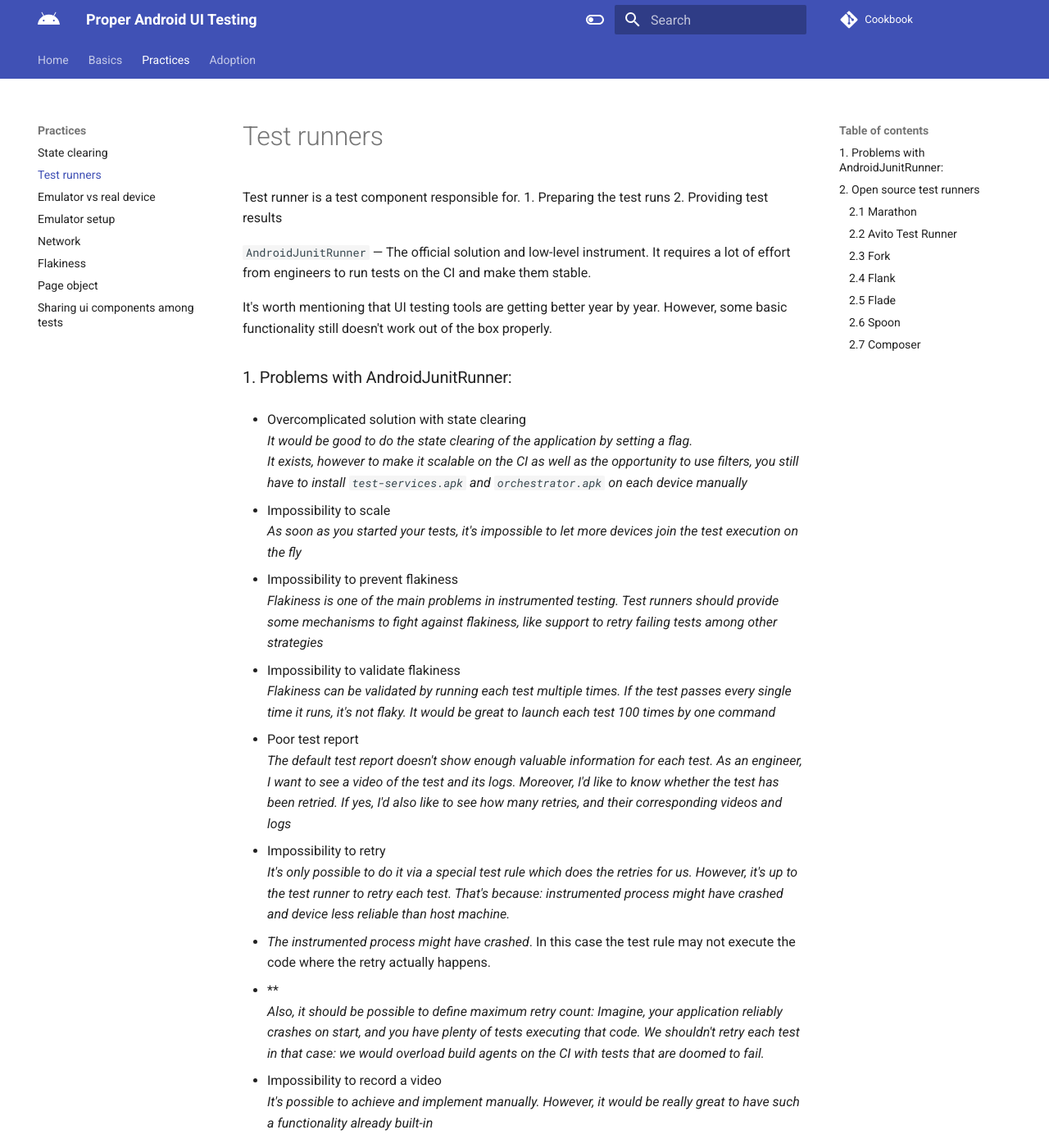
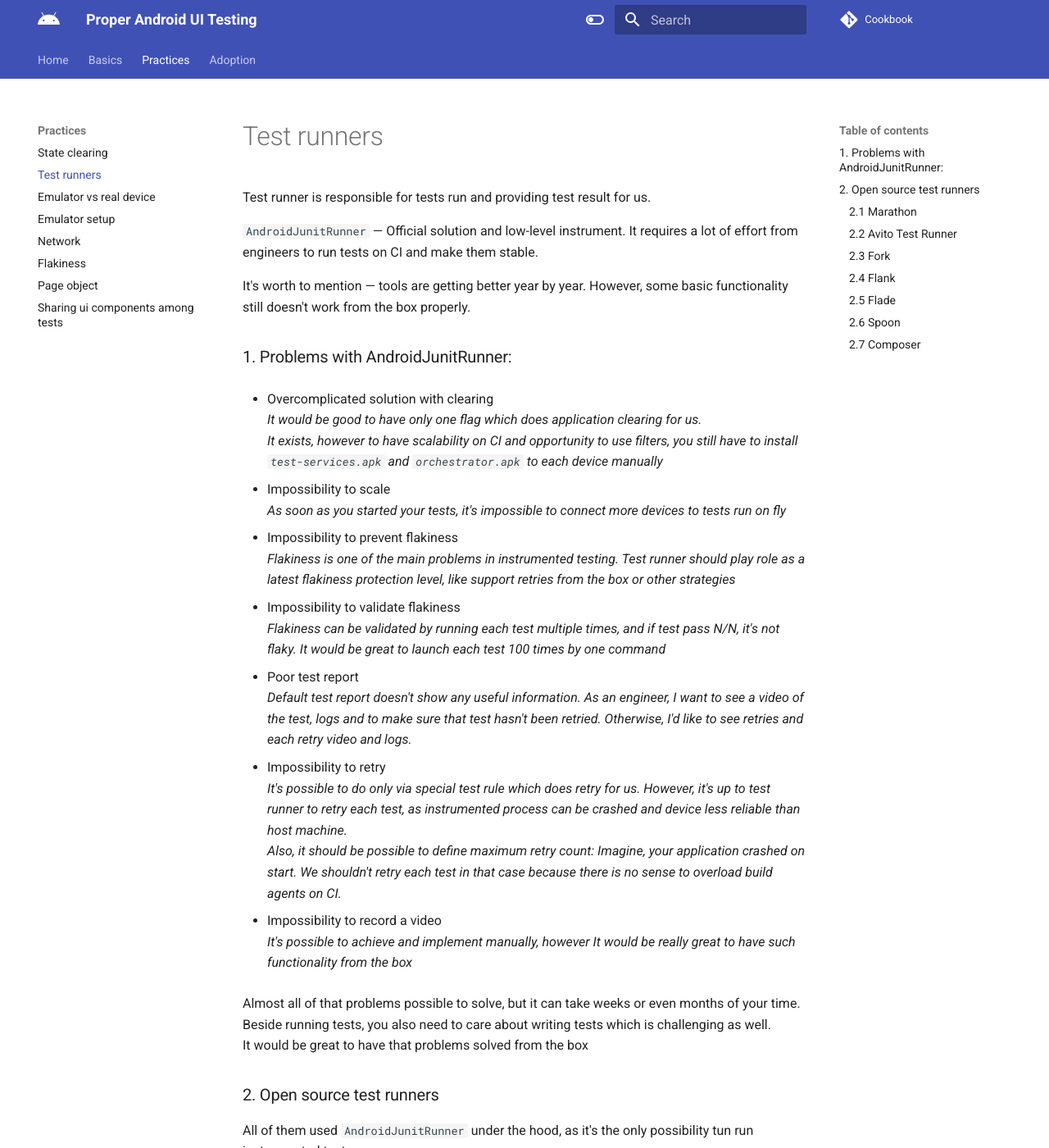
Before and after one commit to android-ui-testing/Cookbook, an MkDocs documentation site: the page built from docs/content/practices/test_runners_review.md, in a window 1280 px wide and 1400 px high. Shown: the whole window at 82% size. Built offline with MkDocs 1.6.1 and Material for MkDocs 9.7.7, drawn with Linux system fonts in a browser that asks for light colours; emoji names are drawn with the system emoji font; comment, search, counter and statistics services are not loaded; some of the changed text lies outside the part shown.

Commit message:
Revert "Review of "Test Runners review""
This reverts commit 8cd9f38f0575ea970c6a881fb1f9cd3a09663939.

```diff
--- a/docs/content/practices/test_runners_review.md
+++ b/docs/content/practices/test_runners_review.md
@@ -1,67 +1,64 @@
 # Test runners
 
-Test runner is a test component responsible for.
-1. Preparing the test runs
-2. Providing test results
+Test runner is responsible for tests run and providing test result for us.
 
-`AndroidJunitRunner` — The official solution and low-level instrument. It requires a lot of effort from engineers to run
-tests on the CI and make them stable.
+`AndroidJunitRunner` — Official solution and low-level instrument. It requires a lot of effort from engineers to run
+tests on CI and make them stable.
 
-It's worth mentioning that UI testing tools are getting better year by year. However, some basic functionality still doesn't work out
-of the box properly.
+It's worth to mention — tools are getting better year by year. However, some basic functionality still doesn't work from
+the box properly.
 
 ### 1. Problems with AndroidJunitRunner:
 
-* Overcomplicated solution with state clearing
+* Overcomplicated solution with clearing
   <br>
-  _It would be good to do the state clearing of the application by setting a flag.
+  _It would be good to have only one flag which does application clearing for us.
   <br>
-  It exists, however to make it scalable on the CI as well as the opportunity to use filters, you still have to
-  install `test-services.apk` and `orchestrator.apk` on each device manually_
+  It exists, however to have scalability on CI and opportunity to use filters, you still have to
+  install `test-services.apk` and `orchestrator.apk` to each device manually_
 
 
 * Impossibility to scale
   <br>
-  _As soon as you started your tests, it's impossible to let more devices join the test execution on the fly_
+  _As soon as you started your tests, it's impossible to connect more devices to tests run on fly_
 
 * Impossibility to prevent flakiness
   <br>
-  _Flakiness is one of the main problems in instrumented testing. Test runners should provide some mechanisms to fight against
-  flakiness, like support to retry failing tests among other strategies_
+  _Flakiness is one of the main problems in instrumented testing. Test runner should play role as a latest flakiness
+  protection level, like support retries from the box or other strategies_
 
 * Impossibility to validate flakiness
   <br>
-  _Flakiness can be validated by running each test multiple times. If the test passes every single time it runs, it's not flaky. It would be
+  _Flakiness can be validated by running each test multiple times, and if test pass N/N, it's not flaky. It would be
   great to launch each test 100 times by one command_
 
 * Poor test report
   <br>
-  _The default test report doesn't show enough valuable information for each test. As an engineer, I want to see a video of the test and its logs. Moreover, I'd like to know whether
-  the test has been retried. If yes, I'd also like to see how many retries, and their corresponding videos and logs_
+  _Default test report doesn't show any useful information. As an engineer, I want to see a video of the test, logs and
+  to make sure that test hasn't been retried. Otherwise, I'd like to see retries and each retry video and logs._
 
 * Impossibility to retry
   <br>
-  _It's only possible to do it via a special test rule which does the retries for us. However, it's up to the test runner to retry each
-  test. That's because: instrumented process might have crashed and device less reliable than host machine._
-  1. *The instrumented process might have crashed*. In this case the test rule may not execute the code where the retry actually happens.
-  2. **
+  _It's possible to do only via special test rule which does retry for us. However, it's up to test runner to retry each
+  test, as instrumented process can be crashed and device less reliable than host machine._
   <br>
-  _Also, it should be possible to define maximum retry count: Imagine, your application reliably crashes on start, and you have plenty of tests executing that code. We shouldn't
-  retry each test in that case: we would overload build agents on the CI with tests that are doomed to fail._
+  _Also, it should be possible to define maximum retry count: Imagine, your application crashed on start. We shouldn't
+  retry each test in that case because there is no sense to overload build agents on CI._
 
 
 * Impossibility to record a video
   <br>
-  _It's possible to achieve and implement manually. However, it would be really great to have such a functionality already built-in_
+  _It's possible to achieve and implement manually, however It would be really great to have such functionality from the
+  box_
 
-Almost all of those problems can be solved, but it can take weeks or even months of your time. Beside running tests,
+Almost all of that problems possible to solve, but it can take weeks or even months of your time. Beside running tests,
 you also need to care about writing tests which is challenging as well.
 <br>
-Having those problems solved for you lets you focus on other tasks.
+It would be great to have that problems solved from the box
 
 ### 2. Open source test runners
 
-All of them use `AndroidJunitRunner` under the hood, as it's the only possibility to run instrumented tests.
+All of them used `AndroidJunitRunner` under the hood, as it's the only possibility tun run instrumented tests.
 
 #### [:green_square: 2.1 Marathon](https://github.com/MarathonLabs/marathon)
 
@@ -76,7 +73,7 @@ do the whole job for you.
 ➕ Smart retries with a quotas <br>
 ➕ Screenshots & video out of the box <br>
 ➕ Improved test report with video & logs <br>
-➕ Automatically rebalanced test execution if connecting/disconnecting devices on the fly <br>
+➕ Automatically rebalanced test execution if connecting/disconnecting devices on fly <br>
 ➕ Pull files from the device after test run,
 e.g. [allure-kotlin](https://github.com/allure-framework/allure-kotlin) <br>
 ➕ Basic [Allure](https://github.com/allure-framework) support out of the box <br>
@@ -107,11 +104,11 @@ Powerful test runner. Works directly with `Kubernetes`
 
 ➖ Complicated adoption <br>
 
-This test runner has been used by Avito for 4+ years and runs thousands of tests every day. It's not as powerful
-as Marathon, however it doesn't have an analogue in terms of auto-scaling out of the box.<br>
+This test runner has been using by Avito company for 4+ years and runs thousands tests every day. It's not as powerful
+as Marathon, however it doesn't have an analogue in terms of auto scaling from the box.<br>
 If you want to run your UI tests on pull requests in a large teams, this test runner is one of the best option.
 
-Engineers from Avito are ready to help with adoption. You can reach out to [Dmitriy Voronin](https://github.com/dsvoronin)
+Engineers from Avito are ready to help with adoption. You can contact to [Dmitriy Voronin](https://github.com/dsvoronin)
 
 [Documentation](https://avito-tech.github.io/avito-android/test_runner/TestRunner/)
 
```
Also changed, not shown: other parts of docs/content/practices/test_runners_review.md (+1 -1 lines).
